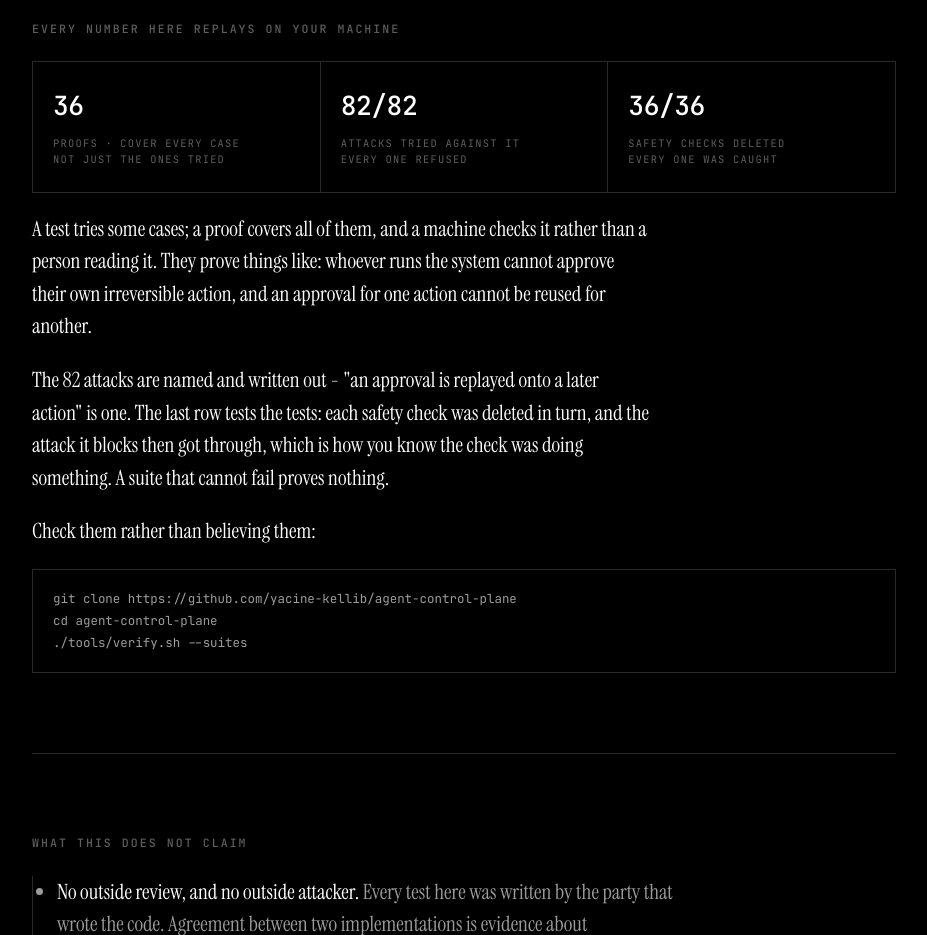
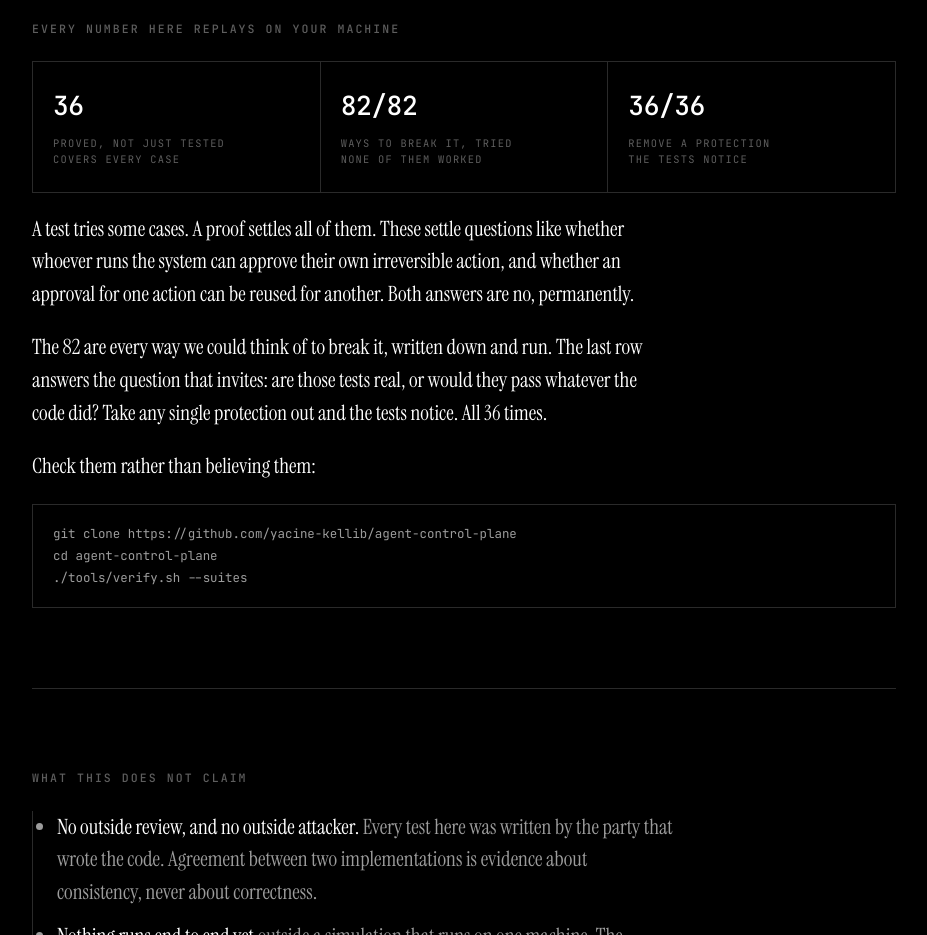
Before and after one commit to yacine-kellib/agent-control-plane, a website: page docs/index.html in a window 1280 px wide. Shown: the part 1140-2075 px from the top of the page, without its empty margins (176-1103 px from the left). Drawn offline with Linux system fonts and the light colour scheme.

Commit message:
docs: the labels say what it means, not what was done
Replacing jargon with mechanism was the same failure one level up. "Machine-
checked proofs" says how the proofs were produced. "Safety checks deleted"
says what we did to the code -- and reads as a confession rather than a
strength. Both make the reader stop and ask how it works, and a reader asking
how is a reader who has lost the thread.

Each figure now states the consequence:

  36     PROVED, NOT JUST TESTED   COVERS EVERY CASE
  82/82  WAYS TO BREAK IT, TRIED   NONE OF THEM WORKED
  36/36  REMOVE A PROTECTION       THE TESTS NOTICE

The last one is the whole point of mutation testing stated without the term:
you do not need to know what a mutant is to understand that a test which
notices when a protection disappears is a test worth having.

The landing page prose follows the same rule. It no longer explains that each
check was deleted in turn and the attack then succeeded; it says the tests
notice, all 36 times, and leaves the method in the repository. The proof
examples stay because they are the referent -- "whether whoever runs the system
can approve their own irreversible action, and whether an approval for one
action can be reused for another. Both answers are no, permanently."

Numbers exact. Nine slides re-measured, no clipping.
Claude-Session: https://claude.ai/code/session_01CRHHPCQCEe3XLrgAhX5dMk

```diff
--- a/docs/index.html
+++ b/docs/index.html
@@ -156,20 +156,19 @@
 
   <h2>Every number here replays on your machine</h2>
   <div class="stats">
-    <div><b>36</b><span>proofs &middot; cover every case<br>not just the ones tried</span></div>
-    <div><b>82/82</b><span>attacks tried against it<br>every one refused</span></div>
-    <div><b>36/36</b><span>safety checks deleted<br>every one was caught</span></div>
+    <div><b>36</b><span>proved, not just tested<br>covers every case</span></div>
+    <div><b>82/82</b><span>ways to break it, tried<br>none of them worked</span></div>
+    <div><b>36/36</b><span>remove a protection<br>the tests notice</span></div>
   </div>
   <p style="margin-top:1.25rem">
-    A test tries some cases; a proof covers all of them, and a machine checks it rather than a
-    person reading it. They prove things like: whoever runs the system cannot approve their own
-    irreversible action, and an approval for one action cannot be reused for another.
+    A test tries some cases. A proof settles all of them. These settle questions like whether
+    whoever runs the system can approve their own irreversible action, and whether an approval
+    for one action can be reused for another. Both answers are no, permanently.
   </p>
   <p style="margin-top:1.25rem">
-    The 82 attacks are named and written out - "an approval is replayed onto a later action" is
-    one. The last row tests the tests: each safety check was deleted in turn, and the attack it
-    blocks then got through, which is how you know the check was doing something. A suite that
-    cannot fail proves nothing.
+    The 82 are every way we could think of to break it, written down and run. The last row
+    answers the question that invites: are those tests real, or would they pass whatever the
+    code did? Take any single protection out and the tests notice. All 36 times.
   </p>
   <p style="margin-top:1.25rem">Check them rather than believing them:</p>
   <pre>git clone https://github.com/yacine-kellib/agent-control-plane
```
Also changed, not shown: docs/deck/index.html (+3 -3 lines).
